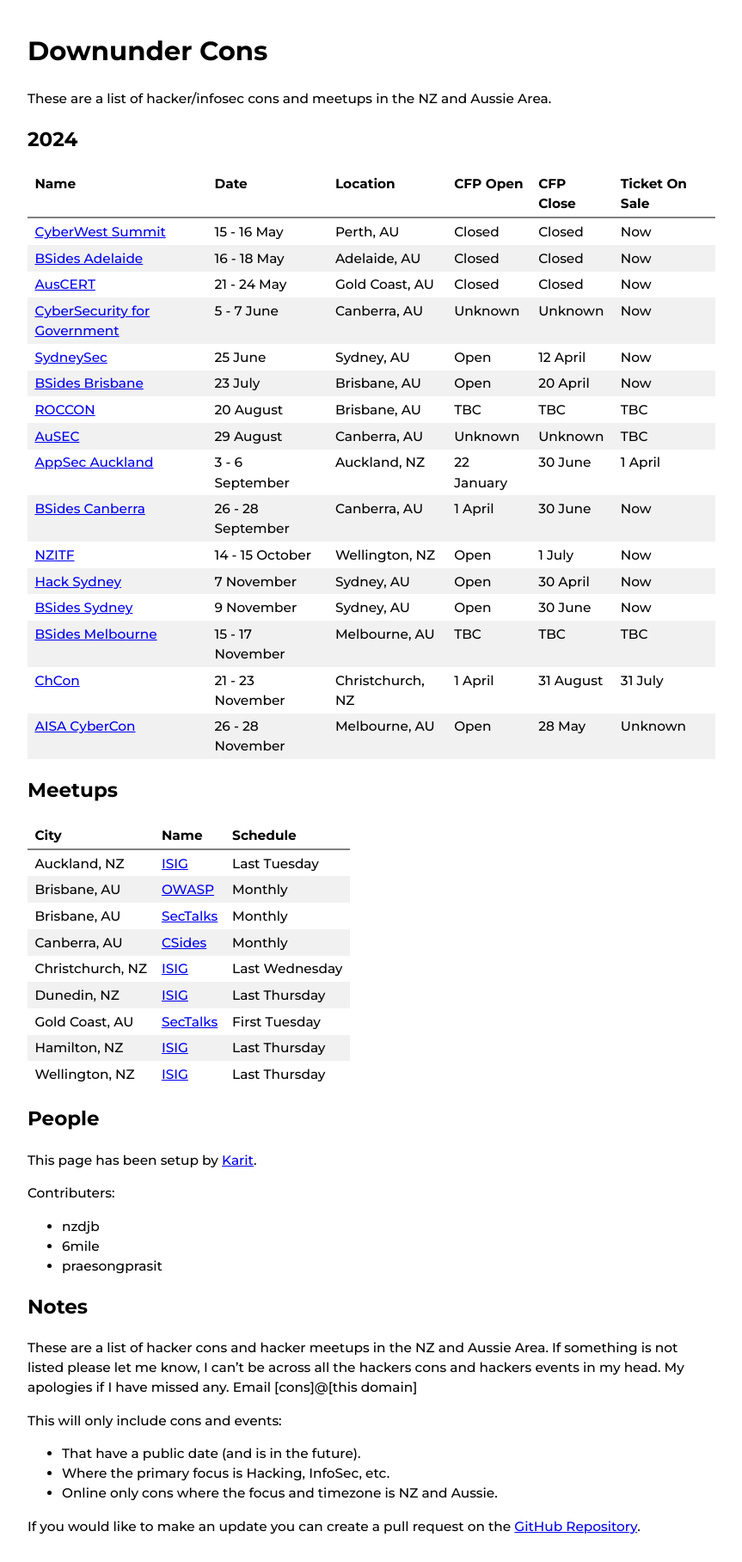
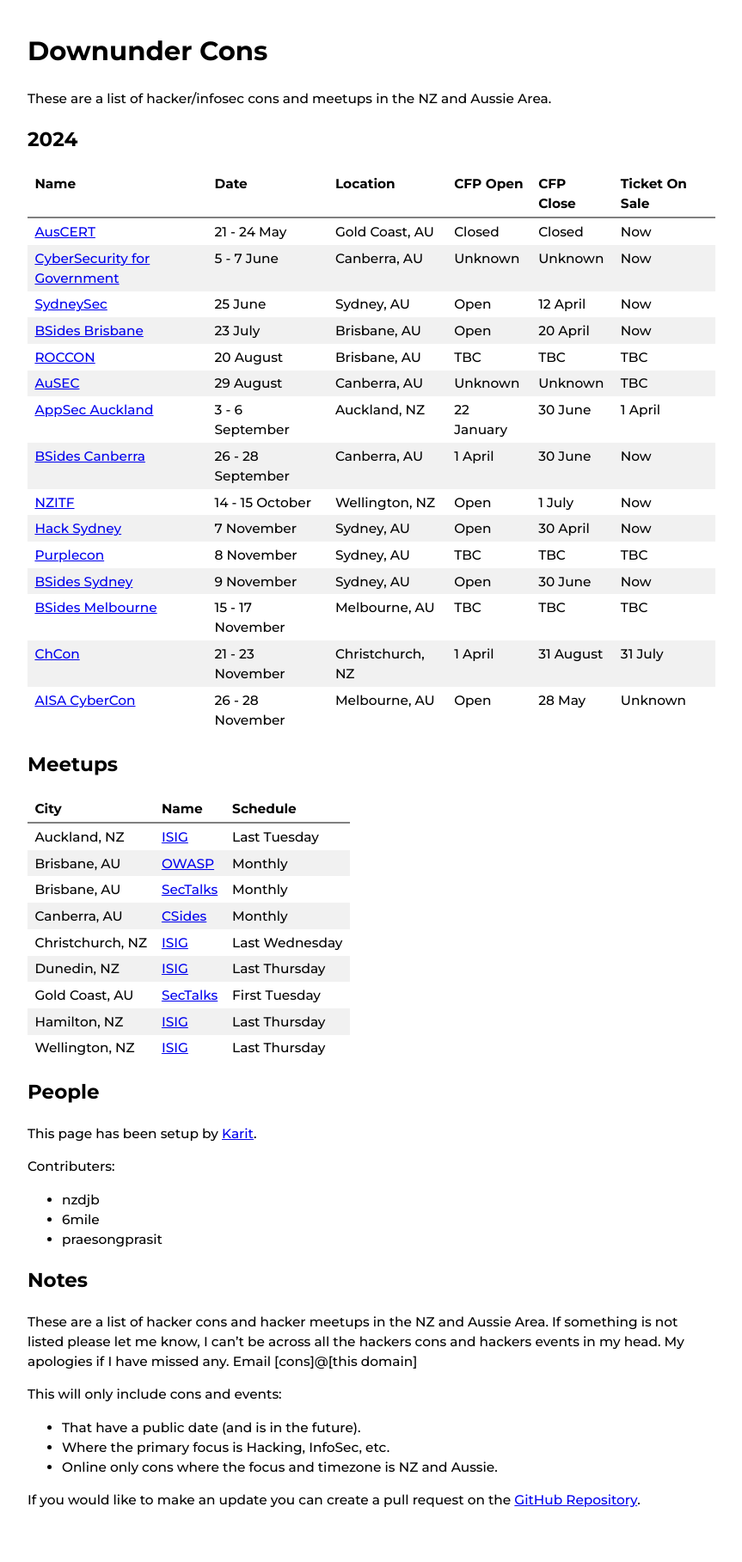
Before and after one commit to nzkarit/downundercons, a Jekyll site: the page built from index.markdown, in a window 1280 px wide. Shown: the whole page at 86% size, without its empty margins (208-1071 px from the left). Built offline with Jekyll 4.4.1, drawn with Linux system fonts in a browser that asks for light colours; after the commit the page ends 1787 px from its top, so only the background shows below that.

Commit message:
Adding Purplecon

```diff
--- a/index.markdown
+++ b/index.markdown
@@ -9,8 +9,6 @@ These are a list of hacker/infosec cons and meetups in the NZ and Aussie Area.
 
 | Name | Date | Location | CFP Open | CFP Close | Ticket On Sale |
 | ---- | ---- | -------- | -------- | --------- | -------------- |
-| [CyberWest Summit](https://www.cyberwestsummit.com.au/) | 15 - 16 May | Perth, AU | Closed | Closed | Now |
-| [BSides Adelaide](https://bsidesadelaide.com.au/) | 16 - 18 May | Adelaide, AU | Closed | Closed | Now |
 | [AusCERT](https://conference.auscert.org.au/) | 21 - 24 May | Gold Coast, AU | Closed | Closed | Now |
 | [CyberSecurity for Government](https://cybersecgov.co/) | 5 - 7 June | Canberra, AU | Unknown | Unknown | Now |
 | [SydneySec](https://aisasecuritydays.com.au/sydneysec) | 25 June | Sydney, AU | Open | 12 April | Now |
@@ -21,6 +19,7 @@ These are a list of hacker/infosec cons and meetups in the NZ and Aussie Area.
 | [BSides Canberra](https://www.bsidesau.com.au/) | 26 - 28 September | Canberra, AU | 1 April | 30 June | Now |
 | [NZITF](https://nzitf.org.nz/conference-details) | 14 - 15 October | Wellington, NZ | Open | 1 July | Now |
 | [Hack Sydney](https://www.hack.sydney/) | 7 November | Sydney, AU | Open | 30 April | Now |
+| [Purplecon](https://purplecon.org/) | 8 November | Sydney, AU | TBC | TBC | TBC |
 | [BSides Sydney](https://bsides.sydney) | 9 November | Sydney, AU | Open | 30 June | Now |
 | [BSides Melbourne](https://www.bsidesmelbourne.com/) | 15 - 17 November | Melbourne, AU | TBC | TBC | TBC|
 | [ChCon](https://2024.chcon.nz/) | 21 - 23 November | Christchurch, NZ | 1 April | 31 August | 31 July |
```
